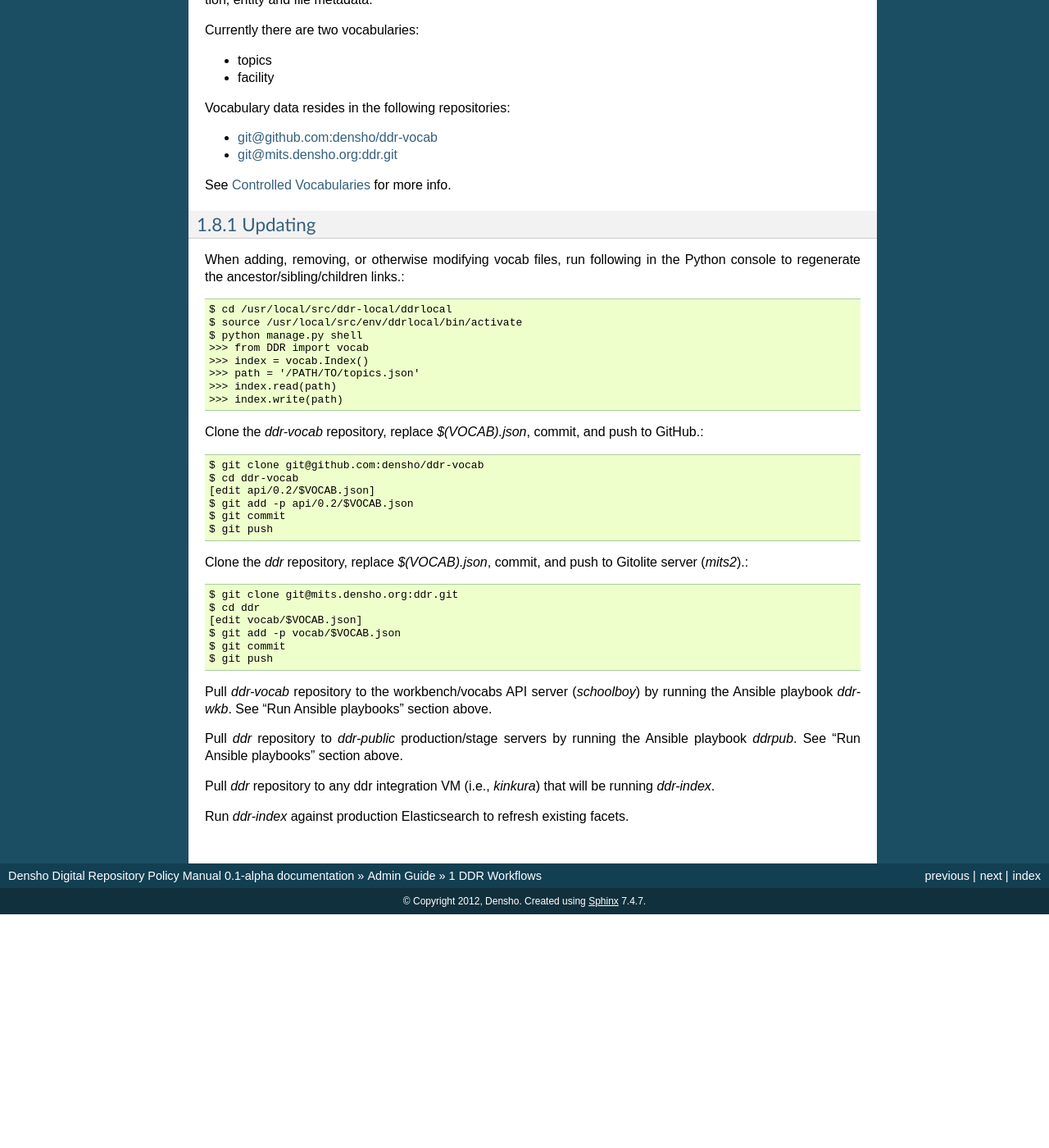
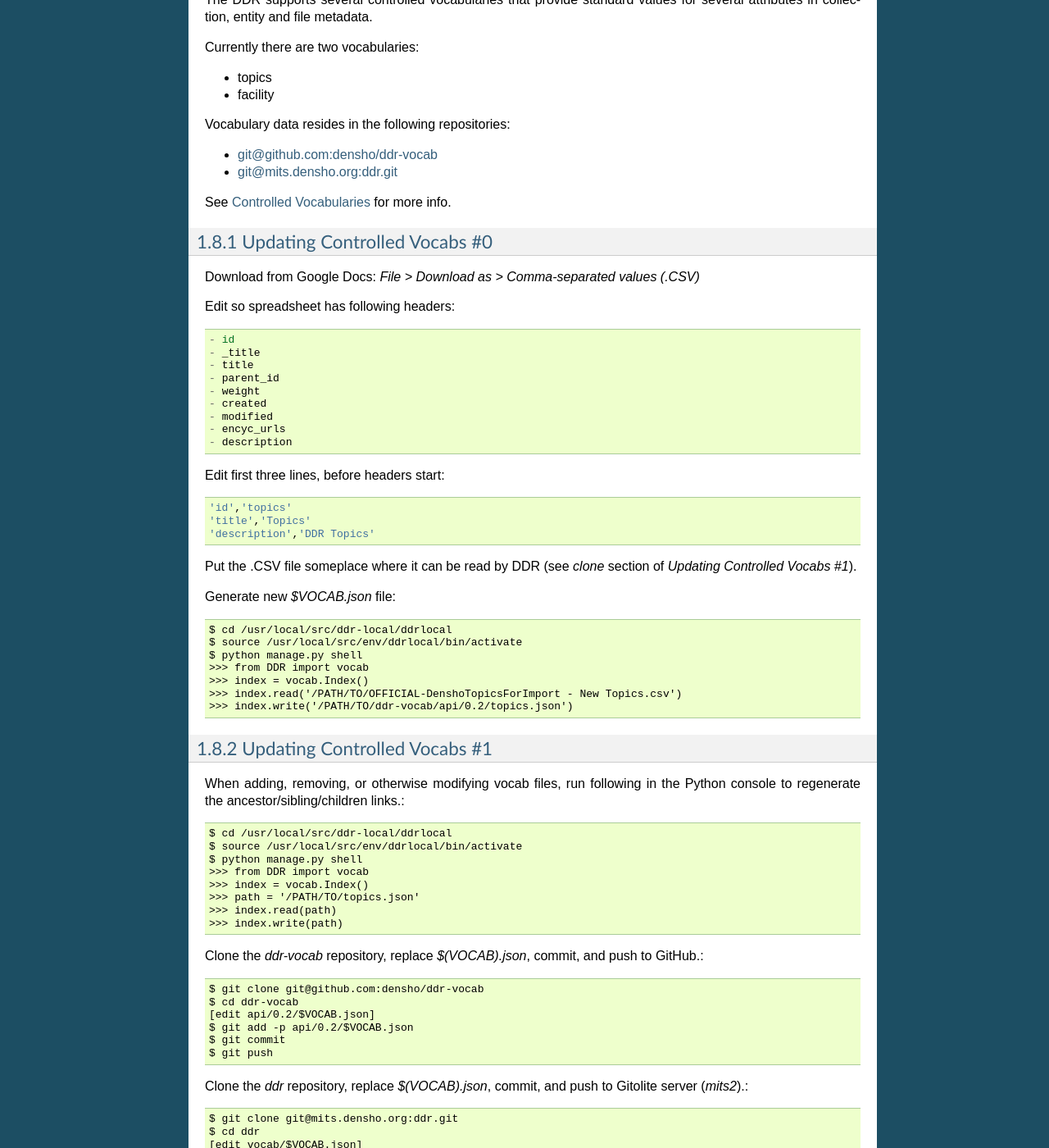
Before and after one commit to denshoproject/ddr-manual, a Sphinx documentation site: the page built from source/admins/workflows.rst, in a window 1280 px wide and 1400 px high, scrolled down 12608 px. Shown: the whole window at 82% size. Built offline with Sphinx 7.4.7, drawn with Linux system fonts in a browser that asks for light colours; before the commit the page ends 13723 px from its top, so only the background shows below that; some of the changed text lies outside the part shown.

Commit message:
updated vocab update workflow

```diff
--- a/source/admins/workflows.rst
+++ b/source/admins/workflows.rst
@@ -620,7 +620,43 @@ Vocabulary data resides in the following repositories:
 See :doc:`controlled-vocabs` for more info.
 
 
-Updating
+Updating Controlled Vocabs #0
+--------------------
+
+Download from Google Docs: `File > Download as > Comma-separated values (.CSV)`
+
+Edit so spreadsheet has following headers::
+
+  - id
+  - _title
+  - title
+  - parent_id
+  - weight
+  - created
+  - modified
+  - encyc_urls
+  - description
+
+Edit first three lines, before headers start::
+
+  'id','topics'
+  'title','Topics'
+  'description','DDR Topics'
+
+Put the .CSV file someplace where it can be read by DDR (see *clone* section of *Updating Controlled Vocabs #1*).
+
+Generate new `$VOCAB.json` file::
+
+  $ cd /usr/local/src/ddr-local/ddrlocal
+  $ source /usr/local/src/env/ddrlocal/bin/activate
+  $ python manage.py shell
+  >>> from DDR import vocab
+  >>> index = vocab.Index()
+  >>> index.read('/PATH/TO/OFFICIAL-DenshoTopicsForImport - New Topics.csv')
+  >>> index.write('/PATH/TO/ddr-vocab/api/0.2/topics.json')
+
+
+Updating Controlled Vocabs #1
 --------------------
 
 When adding, removing, or otherwise modifying vocab files, run following in the Python console to regenerate the ancestor/sibling/children links.::
```
